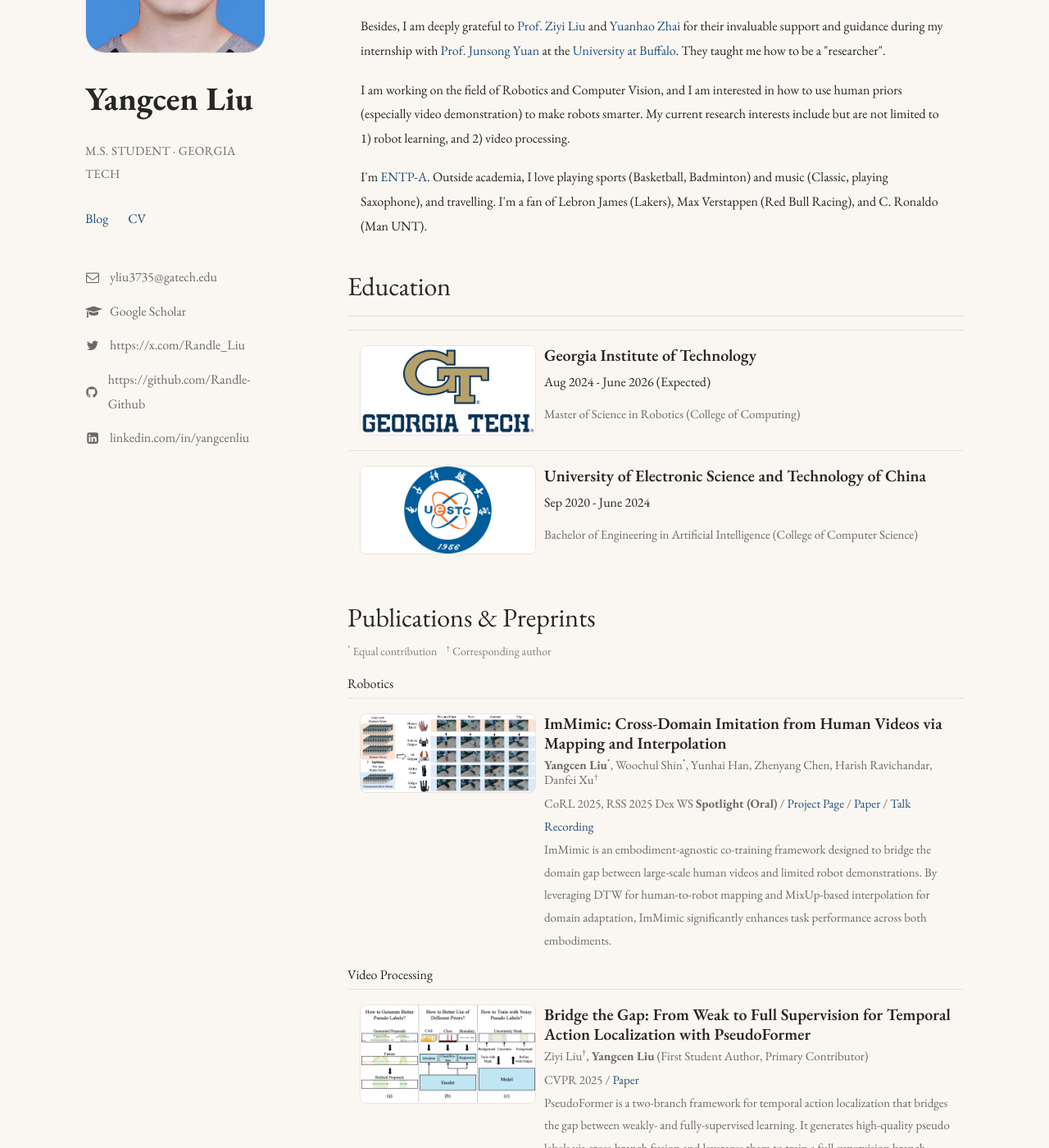
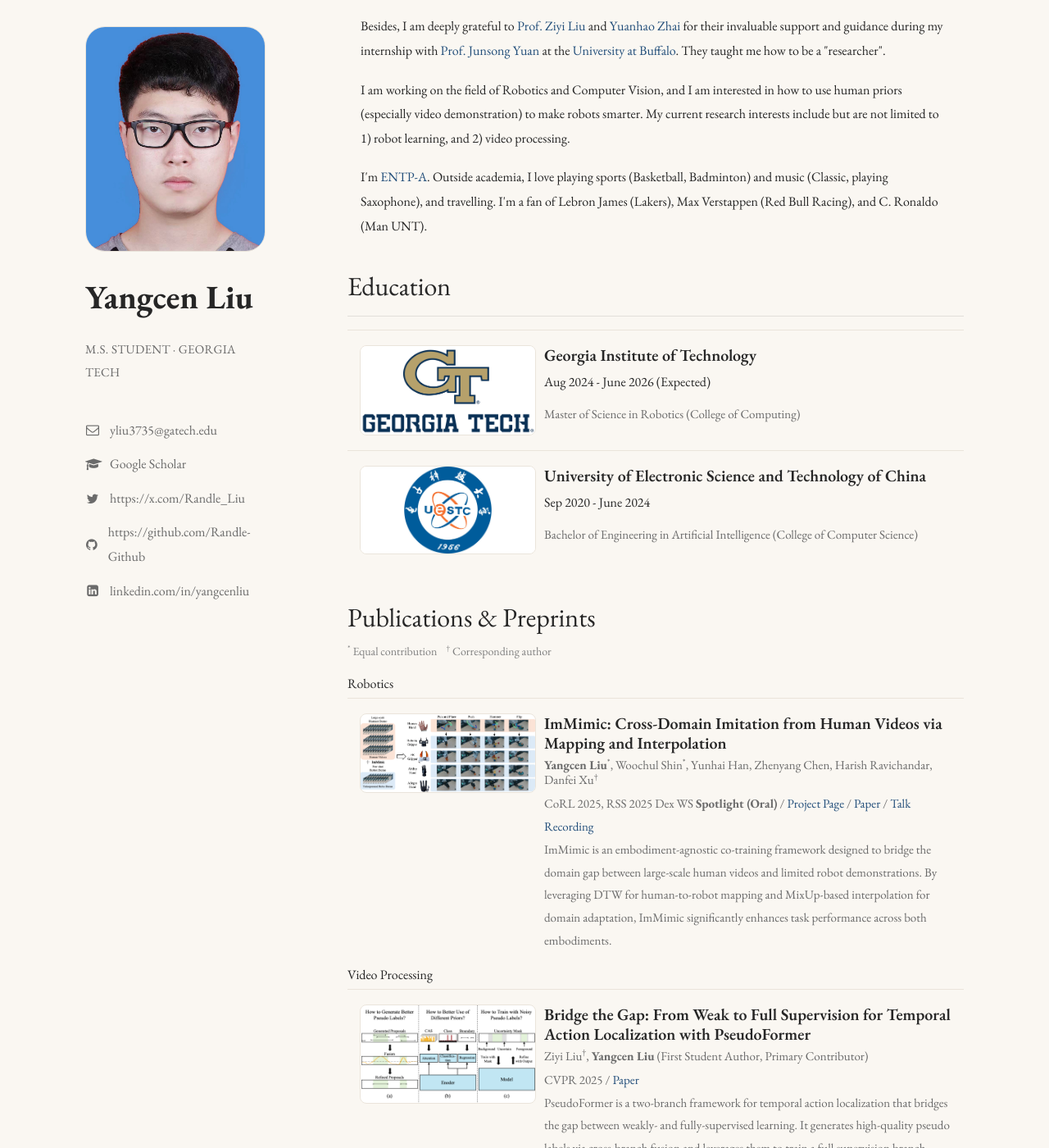
Before and after one commit to YangcenLiu/homepage.github.io, a Jekyll site: the page index.html, which Jekyll copies as it is, in a window 1280 px wide and 1400 px high, scrolled down 258 px. Shown: the whole window at 82% size. Built offline with Jekyll 4.4.1, drawn with Linux system fonts in a browser that asks for light colours; nearby versions of some CDN libraries.

```diff
--- a/index.html
+++ b/index.html
@@ -135,23 +135,25 @@
 @media (min-width:900px){
   .site-layout{ align-items:start; }
   .site-sidebar{
-        position:relative;
-        top:auto;
-        height:calc(100vh - 48px);
-        overflow:auto;
-        min-height:0;
+    position: sticky;
+    top: 32px;
+    max-height: calc(100vh - 32px);
+    overflow: auto;
+    -webkit-overflow-scrolling: touch;
+    overscroll-behavior: contain;
+    padding-bottom: 30px;
   }
-    .site-main{ min-height:0; }
 }
 
 @media (max-width:899px){
   .site-sidebar{
-        position:static;
-        top:auto;
-        height:auto;
-        overflow:visible;
+    position: static;
+    top: auto;
+    max-height: none;
+    overflow: visible;
   }
 }
+
 
 
 </style>
@@ -170,12 +172,6 @@
         <h1 class="name">Yangcen Liu</h1>
         <div class="role">M.S. Student · Georgia Tech</div>
 
-        <nav class="profile-links">
-        <ul>
-            <li><a href="#" target="_blank">Blog</a></li>
-            <li><a href="#" target="_blank">CV</a></li>
-        </ul>
-        </nav>
 
         <ul class="contact-list">
         <li><i class="fa fa-envelope-o"></i><a href="mailto:yliu3735@gatech.edu">yliu3735@gatech.edu</a></li>
```
Lines whose indentation alone changed are shown as unchanged.
